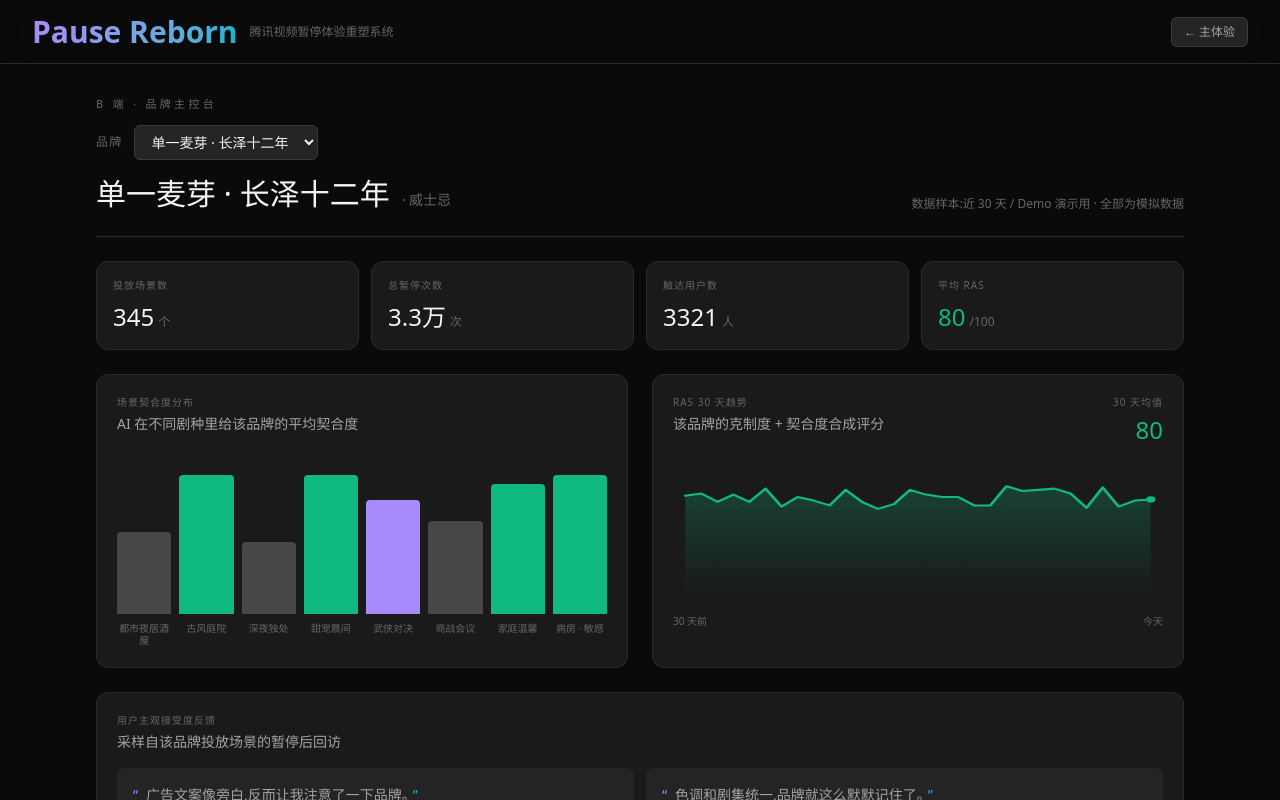
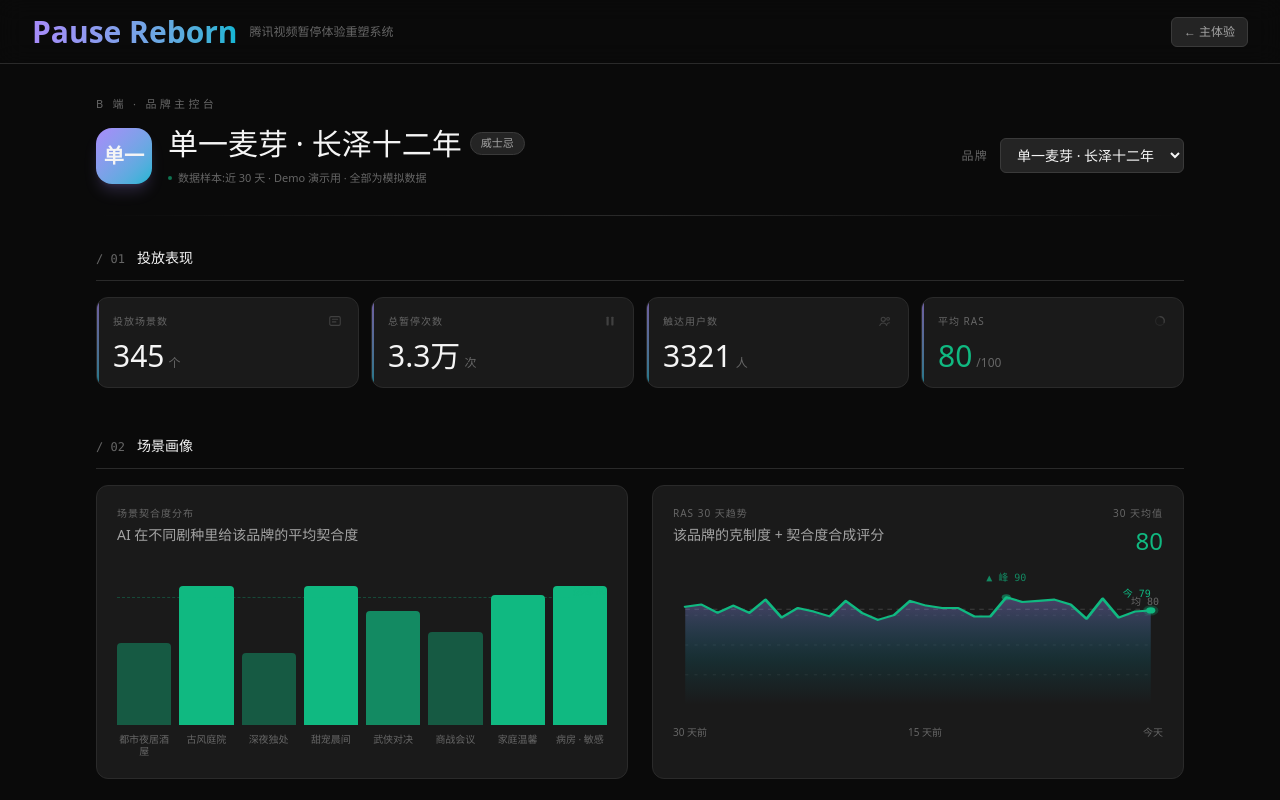
Before and after one commit to K-Drift/pause-reborn, a Next.js app in the folder frontend/: page /advertiser in a window 1280 px wide. Shown: the top 800 px of the page. Built offline with nearby package versions, Linux system fonts and the light colour scheme.

Commit message:
🎨 style(advertiser): refine dashboard visuals

```diff
--- a/frontend/app/advertiser/page.tsx
+++ b/frontend/app/advertiser/page.tsx
@@ -8,6 +8,7 @@
   getBrandDashboard,
 } from "@/lib/mock-dashboard";
 import BrandPicker from "@/components/advertiser/BrandPicker";
+import BrandMonogram from "@/components/advertiser/BrandMonogram";
 import KPIRow from "@/components/advertiser/KPIRow";
 import SceneFitHistogram from "@/components/advertiser/SceneFitHistogram";
 import RASTrendLine from "@/components/advertiser/RASTrendLine";
@@ -15,8 +16,7 @@
 import BrandFitNarrative from "@/components/advertiser/BrandFitNarrative";
 
 // Stage 9.C:品牌主 Dashboard
-// B 端 SaaS mock 页面,延用 dark 主题,仅以 "B 端 · 品牌主控台" 眉头标签做轻区分
-// 全部数据来自 lib/mock-dashboard.ts(确定性 LCG,同品牌每次刷新一致)
+// Stage 9.D:视觉精修 — 加 monogram hero,章节用 01/02/03/04 节奏标号,渐变分隔线
 export default function AdvertiserPage() {
   const [brandId, setBrandId] = useState<string>(DEFAULT_BRAND_ID);
   const data = getBrandDashboard(brandId);
@@ -53,46 +53,65 @@
           B 端 · 品牌主控台
         </div>
 
-        {/* 品牌选择 + 品牌名 hero */}
-        <div className="mt-3 flex flex-col gap-4 border-b border-border-subtle pb-6 md:flex-row md:items-end md:justify-between">
+        {/* 品牌 hero:monogram + 品牌名 + 品类 pill;BrandPicker 移到右侧 */}
+        <div className="mt-3 flex flex-col gap-5 pb-7 md:flex-row md:items-center md:justify-between">
+          <div className="flex items-center gap-4">
+            <BrandMonogram brand={brandMeta.brand} />
             <div>
-            <BrandPicker value={brandId} onChange={setBrandId} />
-            <div className="mt-4 flex items-baseline gap-3">
-              <h2 className="text-3xl font-medium text-text-primary">
+              <div className="flex flex-wrap items-center gap-2">
+                <h2 className="text-3xl font-medium leading-tight text-text-primary">
                   {brandMeta.brand}
                 </h2>
-              <span className="text-sm text-text-tertiary">
-                · {brandMeta.category}
+                <span className="rounded-full border border-border-default bg-background-elevated px-2.5 py-0.5 text-[11px] text-text-secondary">
+                  {brandMeta.category}
                 </span>
               </div>
+              <div className="mt-2 flex items-center gap-1.5 text-[11px] text-text-tertiary">
+                <span className="inline-block h-1 w-1 rounded-full bg-accent-success/60" />
+                数据样本:近 30 天 · Demo 演示用 · 全部为模拟数据
               </div>
-          <div className="text-xs text-text-tertiary md:text-right">
-            数据样本:近 30 天 / Demo 演示用 · 全部为模拟数据
+            </div>
+          </div>
+          <BrandPicker value={brandId} onChange={setBrandId} />
+        </div>
+
+        {/* 渐变细线分隔 */}
+        <div className="h-px bg-gradient-to-r from-transparent via-border-subtle to-transparent" />
+
+        {/* 01 投放表现 */}
+        <div className="mt-8">
+          <SectionHeader index="01" title="投放表现" />
+          <div className="mt-4">
+            <KPIRow data={data} />
           </div>
         </div>
 
-        {/* KPI 行 */}
-        <div className="mt-6">
-          <KPIRow data={data} />
-        </div>
-
-        {/* 双列:直方图 + 趋势线 */}
-        <div className="mt-6 grid grid-cols-1 gap-6 lg:grid-cols-2">
+        {/* 02 场景画像 */}
+        <div className="mt-12">
+          <SectionHeader index="02" title="场景画像" />
+          <div className="mt-4 grid grid-cols-1 gap-6 lg:grid-cols-2">
             <SceneFitHistogram data={data} />
             <RASTrendLine data={data} />
           </div>
+        </div>
 
-        {/* 用户反馈 */}
-        <div className="mt-6">
+        {/* 03 用户反馈 */}
+        <div className="mt-12">
+          <SectionHeader index="03" title="用户反馈" />
+          <div className="mt-4">
             <FeedbackList data={data} />
           </div>
+        </div>
 
-        {/* AI 解释段落 */}
-        <div className="mt-6">
+        {/* 04 AI 投放分析 */}
+        <div className="mt-12">
+          <SectionHeader index="04" title="AI 投放分析" />
+          <div className="mt-4">
             <BrandFitNarrative data={data} />
           </div>
+        </div>
 
-        <div className="mt-10 border-t border-border-subtle pt-4 text-xs text-text-tertiary">
+        <div className="mt-12 border-t border-border-subtle pt-4 text-xs text-text-tertiary">
           演示数据 · 不代表真实投放表现 · RAS 公式见{" "}
           <a
             href="https://github.com/K-Drift/pause-reborn/blob/main/docs/RAS.md"
@@ -107,3 +126,14 @@
     </>
   );
 }
+
+function SectionHeader({ index, title }: { index: string; title: string }) {
+  return (
+    <div className="flex items-baseline gap-3 border-b border-border-subtle pb-3">
+      <span className="font-mono text-xs tabular-nums text-text-tertiary">
+        / {index}
+      </span>
+      <span className="text-sm font-medium text-text-primary">{title}</span>
+    </div>
+  );
+}
--- /dev/null
+++ b/frontend/components/advertiser/BrandMonogram.tsx
@@ -0,0 +1,22 @@
+"use client";
+
+interface Props {
+  brand: string;
+  size?: number;
+}
+
+// Stage 9.D:品牌字母牌 — 取品牌名 "·" 前的前 2 个字符,渐变背景
+// 12 个品牌中 11 个的品牌标识都在 "·" 之前;唯一例外 "单一麦芽 · 长泽十二年"
+// 取 "单一" 仍然是有意义的概念缩写(单一麦芽 = single malt)
+export default function BrandMonogram({ brand, size = 56 }: Props) {
+  const segment = brand.split("·")[0].trim();
+  const monogram = (segment.slice(0, 2) || brand.slice(0, 2)) || "·";
+  return (
+    <div
+      className="flex shrink-0 items-center justify-center rounded-2xl bg-gradient-to-br from-accent-brand-from to-accent-brand-to font-semibold text-text-primary shadow-lg shadow-accent-brand-from/20"
+      style={{ width: size, height: size, fontSize: size * 0.36 }}
+    >
+      {monogram}
+    </div>
+  );
+}
--- a/frontend/components/advertiser/KPIRow.tsx
+++ b/frontend/components/advertiser/KPIRow.tsx
@@ -7,12 +7,34 @@
 }
 
 // Stage 9.C:4 张 KPI 数字卡
+// Stage 9.D:左侧品牌渐变锚点 + inline SVG 图标 + hover lift,从 wireframe 升到产品级视觉
 export default function KPIRow({ data }: Props) {
   const items = [
-    { label: "投放场景数", value: formatNumber(data.kpis.sceneCount), suffix: "个" },
-    { label: "总暂停次数", value: formatNumber(data.kpis.pauseCount), suffix: "次" },
-    { label: "触达用户数", value: formatNumber(data.kpis.reachUsers), suffix: "人" },
-    { label: "平均 RAS", value: String(data.kpis.avgRAS), suffix: "/100", accent: true },
+    {
+      label: "投放场景数",
+      value: formatNumber(data.kpis.sceneCount),
+      suffix: "个",
+      icon: <IconSceneFrame />,
+    },
+    {
+      label: "总暂停次数",
+      value: formatNumber(data.kpis.pauseCount),
+      suffix: "次",
+      icon: <IconPause />,
+    },
+    {
+      label: "触达用户数",
+      value: formatNumber(data.kpis.reachUsers),
+      suffix: "人",
+      icon: <IconUsers />,
+    },
+    {
+      label: "平均 RAS",
+      value: String(data.kpis.avgRAS),
+      suffix: "/100",
+      icon: <IconRing />,
+      accent: true,
+    },
   ];
 
   return (
@@ -20,15 +42,23 @@
       {items.map((it) => (
         <div
           key={it.label}
-          className="rounded-xl border border-border-subtle bg-background-card p-4"
+          className="group relative overflow-hidden rounded-xl border border-border-subtle bg-background-card p-4 transition-all duration-300 hover:-translate-y-0.5 hover:border-border-default"
         >
-          <div className="text-[10px] uppercase tracking-widest text-text-tertiary">
-            {it.label}
+          {/* 左侧品牌渐变锚点 */}
+          <div className="absolute inset-y-0 left-0 w-[2px] bg-gradient-to-b from-accent-brand-from to-accent-brand-to opacity-60 transition-opacity duration-300 group-hover:opacity-100" />
+
+          <div className="flex items-start justify-between">
+            <div className="text-[10px] uppercase tracking-widest text-text-tertiary">
+              {it.label}
+            </div>
+            <div className="text-text-tertiary opacity-50 transition-opacity duration-300 group-hover:opacity-90">
+              {it.icon}
+            </div>
           </div>
-          <div className="mt-2 flex items-baseline gap-1">
+          <div className="mt-3 flex items-baseline gap-1">
             <div
               className={
-                "text-2xl font-medium tabular-nums " +
+                "text-3xl font-medium tabular-nums leading-none " +
                 (it.accent ? "text-accent-success" : "text-text-primary")
               }
             >
@@ -46,3 +76,74 @@
   if (n >= 10000) return (n / 10000).toFixed(1) + "万";
   return String(n);
 }
+
+// 14×14 inline SVG 图标(currentColor,跟随父级 text 颜色)
+function IconSceneFrame() {
+  return (
+    <svg width="14" height="14" viewBox="0 0 16 16" fill="none" aria-hidden>
+      <rect
+        x="2"
+        y="3"
+        width="12"
+        height="10"
+        rx="1.5"
+        stroke="currentColor"
+        strokeWidth="1.2"
+      />
+      <path
+        d="M5 6h6M5 9h4"
+        stroke="currentColor"
+        strokeWidth="1.2"
+        strokeLinecap="round"
+      />
+    </svg>
+  );
+}
+function IconPause() {
+  return (
+    <svg width="14" height="14" viewBox="0 0 16 16" fill="none" aria-hidden>
+      <rect x="4" y="3" width="2.5" height="10" rx="0.6" fill="currentColor" />
+      <rect x="9.5" y="3" width="2.5" height="10" rx="0.6" fill="currentColor" />
+    </svg>
+  );
+}
+function IconUsers() {
+  return (
+    <svg width="14" height="14" viewBox="0 0 16 16" fill="none" aria-hidden>
+      <circle cx="6" cy="6" r="2.4" stroke="currentColor" strokeWidth="1.2" />
+      <path
+        d="M2 13.2c.7-2 2.2-3 4-3s3.3 1 4 3"
+        stroke="currentColor"
+        strokeWidth="1.2"
+        strokeLinecap="round"
+      />
+      <circle cx="11.5" cy="5.5" r="1.6" stroke="currentColor" strokeWidth="1.2" />
+      <path
+        d="M10 12c.6-1.2 1.6-2 3-2"
+        stroke="currentColor"
+        strokeWidth="1.2"
+        strokeLinecap="round"
+      />
+    </svg>
+  );
+}
+function IconRing() {
+  return (
+    <svg width="14" height="14" viewBox="0 0 16 16" fill="none" aria-hidden>
+      <circle
+        cx="8"
+        cy="8"
+        r="5"
+        stroke="currentColor"
+        strokeWidth="1.2"
+        opacity="0.4"
+      />
+      <path
+        d="M8 3a5 5 0 0 1 4.7 6.6"
+        stroke="currentColor"
+        strokeWidth="1.4"
+        strokeLinecap="round"
+      />
+    </svg>
+  );
+}
--- a/frontend/components/advertiser/RASTrendLine.tsx
+++ b/frontend/components/advertiser/RASTrendLine.tsx
@@ -7,6 +7,12 @@
 }
 
 // Stage 9.C:RAS 30 天趋势线 — 手工 SVG polyline
+// Stage 9.D:信息密度补齐
+//   - brand-gradient 填充(把 RAS 主题色和品牌色绑起来)
+//   - 平均参考线 + "均 N" 浮标
+//   - 末点双层 ring + "今 N" 浮标
+//   - 峰值小圆点 + "峰 N" 浮标
+//   - 3 处 x 轴 tick(30 天前 / 15 天前 / 今天)
 export default function RASTrendLine({ data }: Props) {
   const points = data.rasTrend;
   const w = 320;
@@ -31,6 +37,15 @@
 
   const last = coords[coords.length - 1];
   const avg = Math.round(points.reduce((s, v) => s + v, 0) / points.length);
+  const avgY = padY + (1 - avg / 100) * innerH;
+
+  // 峰值索引;若末点本身就是峰值则不重复标注,避免 "今 N" 与 "峰 N" 重叠
+  const peakIdx = points.reduce(
+    (best, v, i) => (v > points[best] ? i : best),
+    0
+  );
+  const peak = coords[peakIdx];
+  const showPeak = peakIdx !== coords.length - 1;
 
   return (
     <div className="rounded-xl border border-border-subtle bg-background-card p-5">
@@ -53,11 +68,33 @@
         </div>
       </div>
 
+      <div className="relative mt-4 h-36">
         <svg
           viewBox={`0 0 ${w} ${h}`}
-        className="mt-4 h-36 w-full"
+          className="h-full w-full"
           preserveAspectRatio="none"
         >
+          <defs>
+            {/* 品牌渐变 fill:brand-from(紫)→ brand-to(蓝)→ 透明,把 RAS 主题色和品牌色绑起来 */}
+            <linearGradient id="ras-area" x1="0" y1="0" x2="0" y2="1">
+              <stop
+                offset="0%"
+                stopColor="var(--color-accent-brand-from)"
+                stopOpacity="0.35"
+              />
+              <stop
+                offset="60%"
+                stopColor="var(--color-accent-brand-to)"
+                stopOpacity="0.12"
+              />
+              <stop
+                offset="100%"
+                stopColor="var(--color-accent-brand-to)"
+                stopOpacity="0"
+              />
+            </linearGradient>
+          </defs>
+
           {/* 背景参考线:25 / 50 / 75 */}
           {[25, 50, 75].map((g) => {
             const y = padY + (1 - g / 100) * innerH;
@@ -73,14 +110,22 @@
               />
             );
           })}
-        {/* 渐变填充 */}
-        <defs>
-          <linearGradient id="ras-area" x1="0" y1="0" x2="0" y2="1">
-            <stop offset="0%" stopColor="var(--color-accent-success)" stopOpacity="0.25" />
-            <stop offset="100%" stopColor="var(--color-accent-success)" stopOpacity="0" />
-          </linearGradient>
-        </defs>
+
+          {/* 平均参考线 */}
+          <line
+            x1={padX}
+            x2={w - padX}
+            y1={avgY}
+            y2={avgY}
+            stroke="var(--color-text-tertiary)"
+            strokeDasharray="3 3"
+            opacity="0.5"
+          />
+
+          {/* 渐变填充区 */}
           <polygon points={area} fill="url(#ras-area)" />
+
+          {/* 主线 */}
           <polyline
             points={polyline}
             fill="none"
@@ -89,7 +134,26 @@
             strokeLinejoin="round"
             strokeLinecap="round"
           />
-        {/* 末点 highlight */}
+
+          {/* 峰值小圆点 */}
+          {showPeak && (
+            <circle
+              cx={peak.x}
+              cy={peak.y}
+              r={3}
+              fill="var(--color-accent-success)"
+              opacity="0.5"
+            />
+          )}
+
+          {/* 末点双层 ring(外圈半透明 + 内圈实心) */}
+          <circle
+            cx={last.x}
+            cy={last.y}
+            r={5}
+            fill="var(--color-accent-success)"
+            opacity="0.25"
+          />
           <circle
             cx={last.x}
             cy={last.y}
@@ -98,8 +162,52 @@
           />
         </svg>
 
+        {/* HTML overlay(SVG 用了 preserveAspectRatio="none" 会形变,文字必须用 HTML 层) */}
+        {/* 末点:今 N */}
+        <div
+          className="pointer-events-none absolute font-mono text-[10px] text-accent-success"
+          style={{
+            left: `${(last.x / w) * 100}%`,
+            top: `${(last.y / h) * 100}%`,
+            transform: "translate(-100%, -160%)",
+            whiteSpace: "nowrap",
+          }}
+        >
+          今 {last.v}
+        </div>
+
+        {/* 平均参考线:均 N */}
+        <div
+          className="pointer-events-none absolute font-mono text-[10px] text-text-tertiary"
+          style={{
+            right: 4,
+            top: `${(avgY / h) * 100}%`,
+            transform: "translateY(-100%)",
+          }}
+        >
+          均 {avg}
+        </div>
+
+        {/* 峰值标注 */}
+        {showPeak && (
+          <div
+            className="pointer-events-none absolute font-mono text-[10px] text-accent-success/70"
+            style={{
+              left: `${(peak.x / w) * 100}%`,
+              top: `${(peak.y / h) * 100}%`,
+              transform: "translate(-50%, -180%)",
+              whiteSpace: "nowrap",
+            }}
+          >
+            ▲ 峰 {peak.v}
+          </div>
+        )}
+      </div>
+
+      {/* 3 处 x 轴 tick */}
       <div className="mt-2 flex justify-between text-[10px] text-text-tertiary">
         <span>30 天前</span>
+        <span>15 天前</span>
         <span>今天</span>
       </div>
     </div>
--- a/frontend/components/advertiser/SceneFitHistogram.tsx
+++ b/frontend/components/advertiser/SceneFitHistogram.tsx
@@ -7,8 +7,13 @@
 }
 
 // Stage 9.C:场景契合度直方图 — 8 柱手工 div 高度缩放
+// Stage 9.D:配色重做 — 单色饱和度阶梯(高度 + 透明度双重编码)
+// 80+ → opacity 100(达标),60-79 → 70%,<60 → 40%。叠加一条 "达标 80" 虚线参考线
 export default function SceneFitHistogram({ data }: Props) {
-  const max = 100; // 总是按 0-100 比例渲染,便于横向比较
+  const max = 100;
+  // 80 分参考线 = 距顶 20%(从底向上 80%)
+  const passLineTop = 100 - 80;
+
   return (
     <div className="rounded-xl border border-border-subtle bg-background-card p-5">
       <div className="text-[10px] uppercase tracking-widest text-text-tertiary">
@@ -18,15 +23,22 @@
         AI 在不同剧种里给该品牌的平均契合度
       </div>
 
-      <div className="mt-5 flex h-40 items-end gap-2">
+      <div className="relative mt-5 h-40">
+        {/* 达标线:80 分参考 */}
+        <div
+          className="pointer-events-none absolute inset-x-0 border-t border-dashed border-accent-success/30"
+          style={{ top: `${passLineTop}%` }}
+        >
+          <span className="absolute -top-3.5 right-0 text-[10px] text-accent-success/60">
+            达标 80
+          </span>
+        </div>
+
+        <div className="flex h-full items-end gap-2">
           {data.sceneFit.map((bar) => {
             const pct = Math.max(2, (bar.score / max) * 100);
-          const tone =
-            bar.score >= 80
-              ? "bg-accent-success"
-              : bar.score >= 60
-                ? "bg-accent-brand-from"
-                : "bg-text-tertiary/60";
+            const opacity =
+              bar.score >= 80 ? 1 : bar.score >= 60 ? 0.7 : 0.4;
             return (
               <div
                 key={bar.sceneCategory}
@@ -37,12 +49,13 @@
                   {bar.score}
                 </div>
                 <div
-                className={"w-full rounded-t " + tone + " transition-[height] duration-700 ease-out"}
-                style={{ height: `${pct}%` }}
+                  className="w-full rounded-t bg-accent-success transition-[height,opacity] duration-700 ease-out"
+                  style={{ height: `${pct}%`, opacity }}
                 />
               </div>
             );
           })}
+        </div>
       </div>
 
       <div className="mt-2 flex gap-2">
```
Lines whose indentation alone changed are shown as unchanged.
